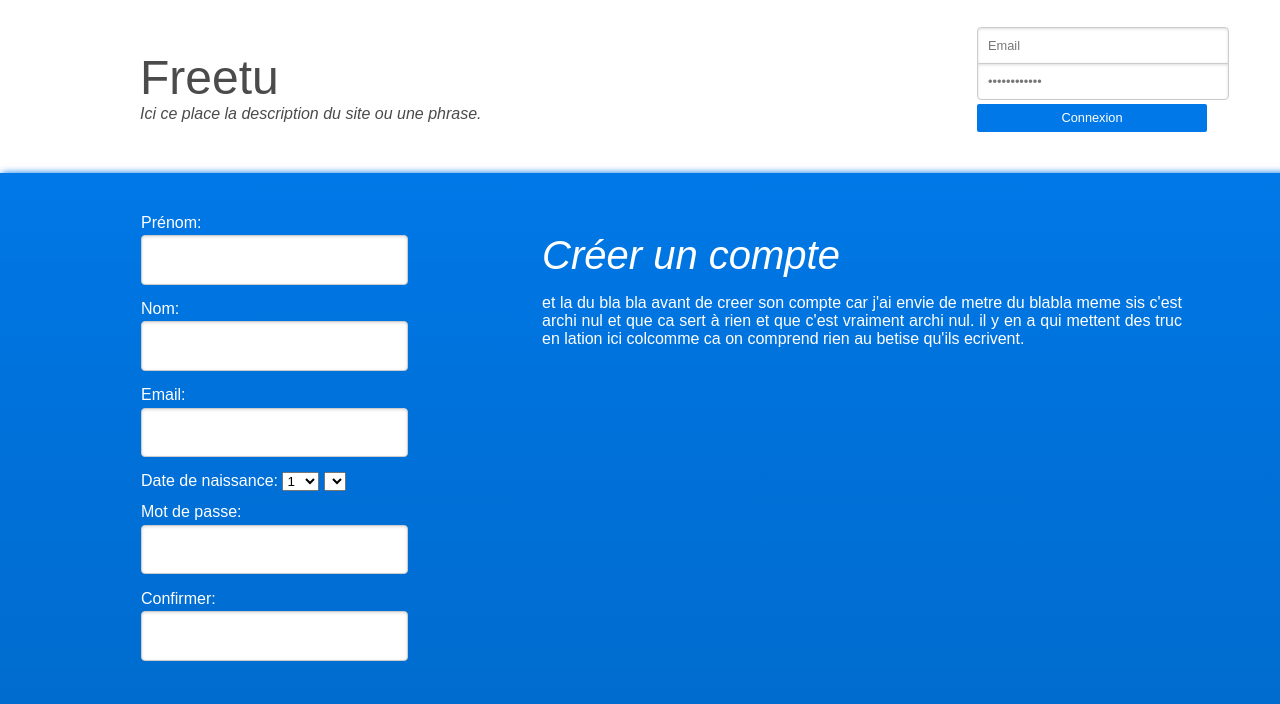
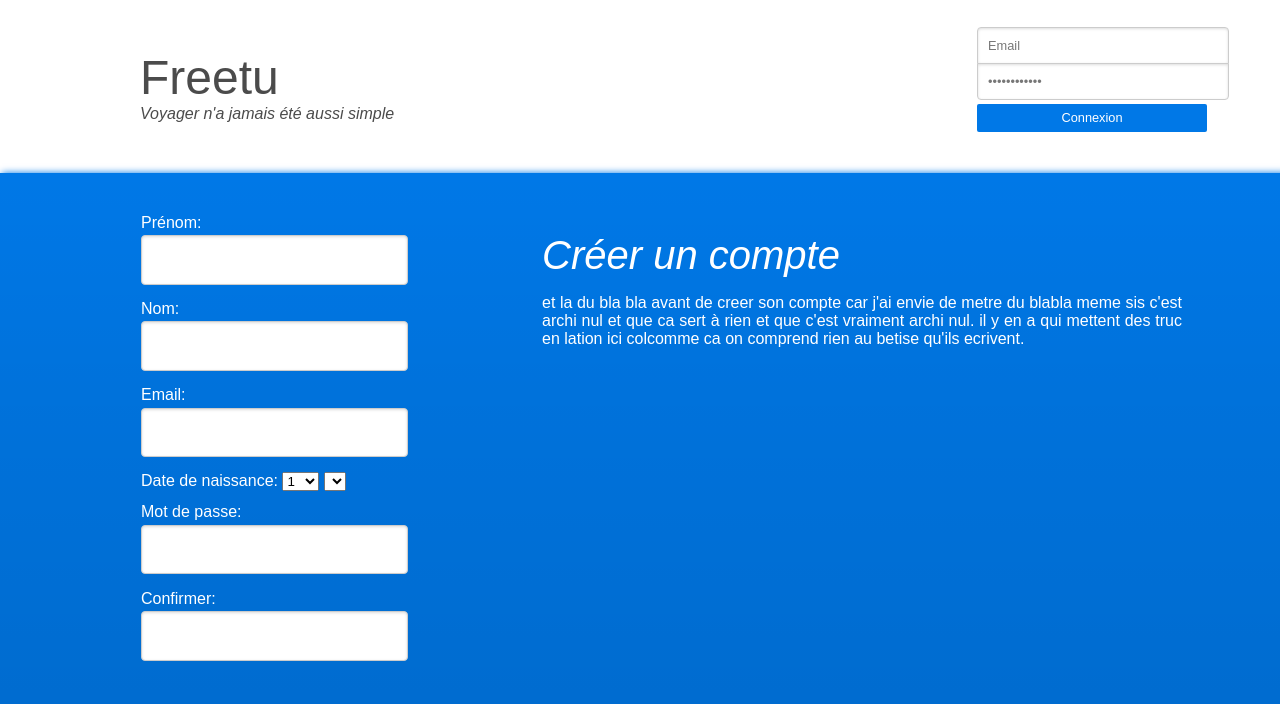
Before and after one commit to RicainLover/CoEtu, a PHP site: page / in a window 1280 px wide; the page is wider, and only the part inside the window is pictured. Shown: the top 704 px of that part. Run offline with PHP 8.4, Linux system fonts and the light colour scheme; lists and menus that the app fills with data are empty; some libraries are stand-ins or nearby versions.

Commit message:
changement desc

```diff
--- a/index.php
+++ b/index.php
@@ -49,7 +49,7 @@
 		</div>
 		<div class="titre">
 			<h1>Freetu</h1>
-			<span>Ici ce place la description du site ou une phrase.</span>
+			<span>Voyager n'a jamais été aussi simple</span>
 		</div>
 		<div class="err">
 <?php echo $err; ?>
```
